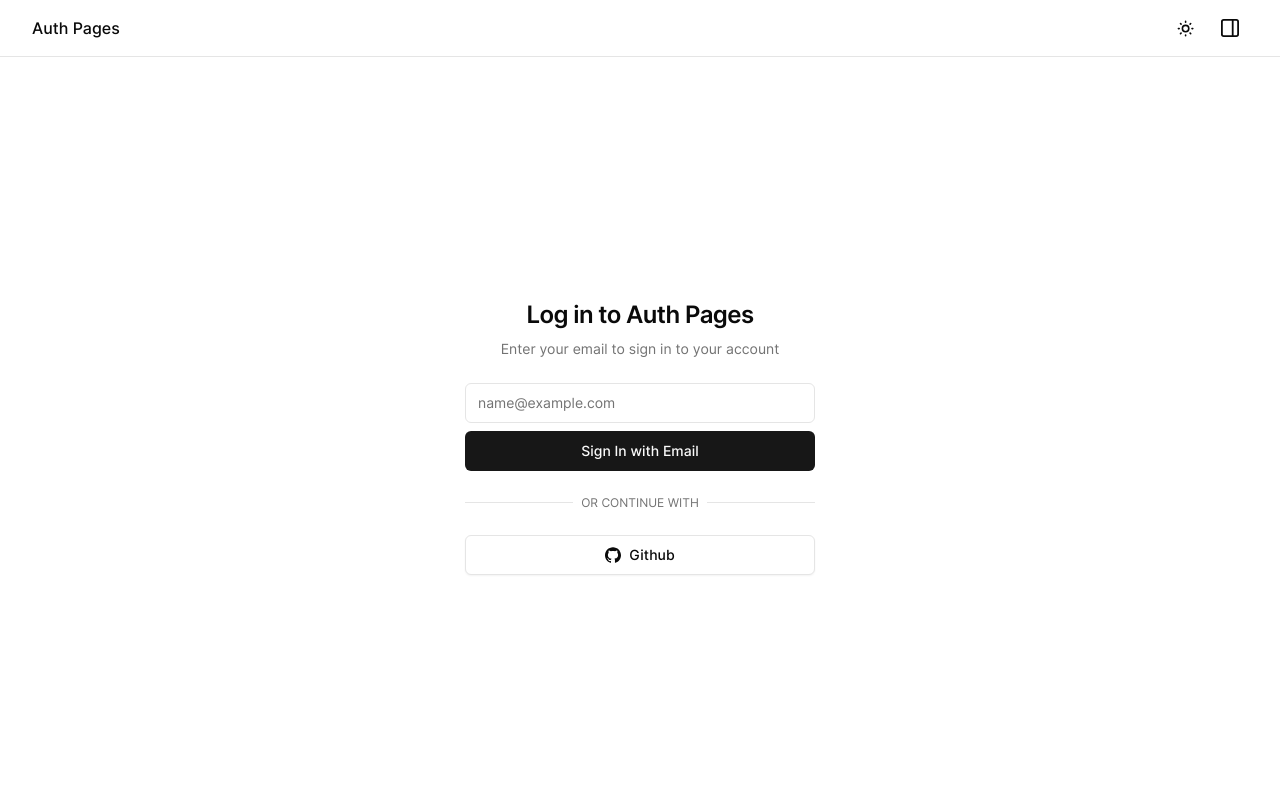
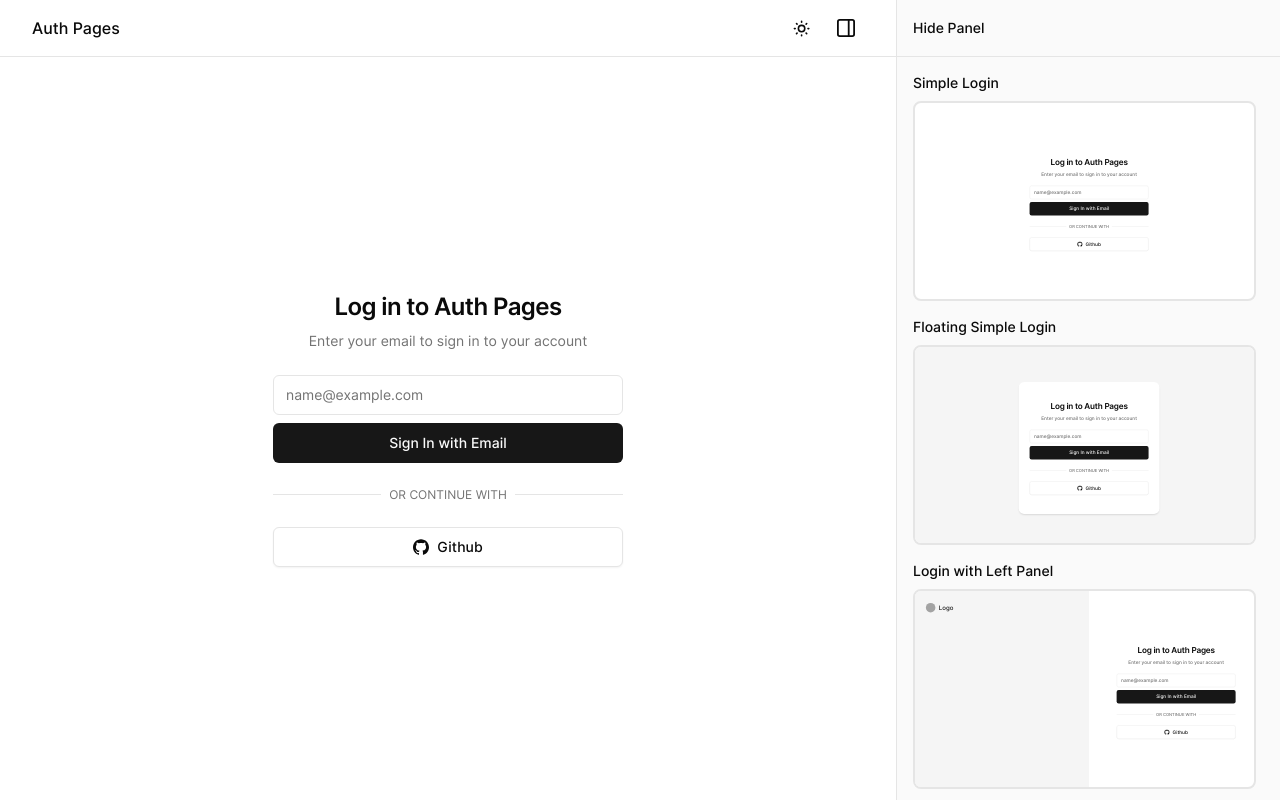
Before and after one commit to aakindel/auth-pages, a Next.js app: page / in a window 1280 px wide. Built offline with nearby package versions, Linux system fonts and the light colour scheme.

Commit message:
add small versions of login components to right panel sidebar

```diff
--- a/app/page.tsx
+++ b/app/page.tsx
@@ -2,12 +2,63 @@
 
 import { MainNav } from "@/components/main-nav";
 import type { NextPage } from "next";
-import { RightPanelLayout } from "./right-panel-layout";
+import { RightPanelLayout, RightPanelSidebar } from "./right-panel-layout";
 import { useState } from "react";
-import { SimpleLogin } from "@/components/simple-login";
+import { SimpleLogin, SimpleLoginSmall } from "@/components/simple-login";
+import {
+  LoginLeftPanel,
+  LoginLeftPanelSmall,
+} from "@/components/login-left-panel";
+import { Label } from "@/components/ui/label";
+import { cn } from "@/utils";
+import {
+  FloatingSimpleLogin,
+  FloatingSimpleLoginSmall,
+} from "@/components/floating-simple-login";
+import React from "react";
+
+type AuthComponentType = {
+  id: string;
+  title: string;
+  component: React.ReactNode;
+  componentSmall: React.ReactNode;
+};
+
+const authComponents: AuthComponentType[] = [
+  {
+    id: "simple-login",
+    title: "Simple Login",
+    component: (
+      <div className="mx-auto h-[calc(100vh-57px)] w-full max-w-none p-0">
+        <SimpleLogin />
+      </div>
+    ),
+    componentSmall: <SimpleLoginSmall />,
+  },
+  {
+    id: "floating-simple-login",
+    title: "Floating Simple Login",
+    component: (
+      <div className="mx-auto h-[calc(100vh-57px)] w-full max-w-none p-0">
+        <FloatingSimpleLogin />
+      </div>
+    ),
+    componentSmall: <FloatingSimpleLoginSmall />,
+  },
+  {
+    id: "login-left-panel",
+    title: "Login with Left Panel",
+    component: (
+      <div className="mx-auto h-[calc(100vh-57px)] w-full max-w-none p-0">
+        <LoginLeftPanel />
+      </div>
+    ),
+    componentSmall: <LoginLeftPanelSmall />,
+  },
+];
 
 const Home: NextPage = () => {
-  const [isPanelOpen, setIsPanelOpen] = useState(false);
+  const [isPanelOpen, setIsPanelOpen] = useState(true);
 
   return (
     <div className="mx-auto min-h-screen w-full">
@@ -16,9 +67,35 @@ const Home: NextPage = () => {
         setIsPanelOpen={setIsPanelOpen}
       >
         <MainNav isPanelOpen={isPanelOpen} setIsPanelOpen={setIsPanelOpen} />
-        <div className="mx-auto h-[calc(100vh-57px)] w-full max-w-[1400px] px-4 pt-4 sm:px-8">
-          <SimpleLogin />
-        </div>
+        {authComponents[0].component}
+        <RightPanelSidebar>
+          <div className="flex h-full w-[98%] flex-col gap-4 p-4">
+            {authComponents.map((authComponent, index) => {
+              return (
+                <React.Fragment key={index}>
+                  <div className="w-full">
+                    <div className="mb-2 flex items-center gap-2">
+                      <span className="block text-sm font-medium">
+                        {authComponent.title}
+                      </span>
+                    </div>
+                    <div className="relative flex h-[200px] w-full items-center">
+                      <Label
+                        htmlFor={authComponent.id}
+                        className={cn(
+                          "mx-auto flex h-[200px] w-full cursor-pointer items-center justify-center overflow-hidden rounded-lg border-2 bg-white p-0 dark:bg-neutral-950",
+                          "hover:border-neutral-500 peer-aria-checked:border-neutral-900 dark:hover:border-neutral-400 dark:peer-aria-checked:border-neutral-50"
+                        )}
+                      >
+                        {authComponent.componentSmall}
+                      </Label>
+                    </div>
+                  </div>
+                </React.Fragment>
+              );
+            })}
+          </div>
+        </RightPanelSidebar>
       </RightPanelLayout>
     </div>
   );
```
